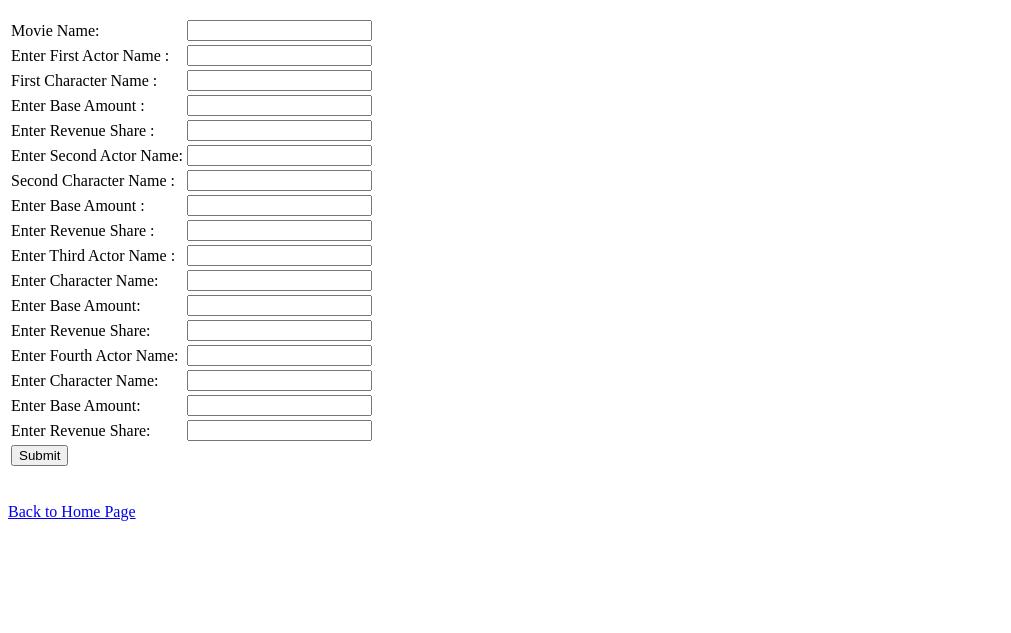
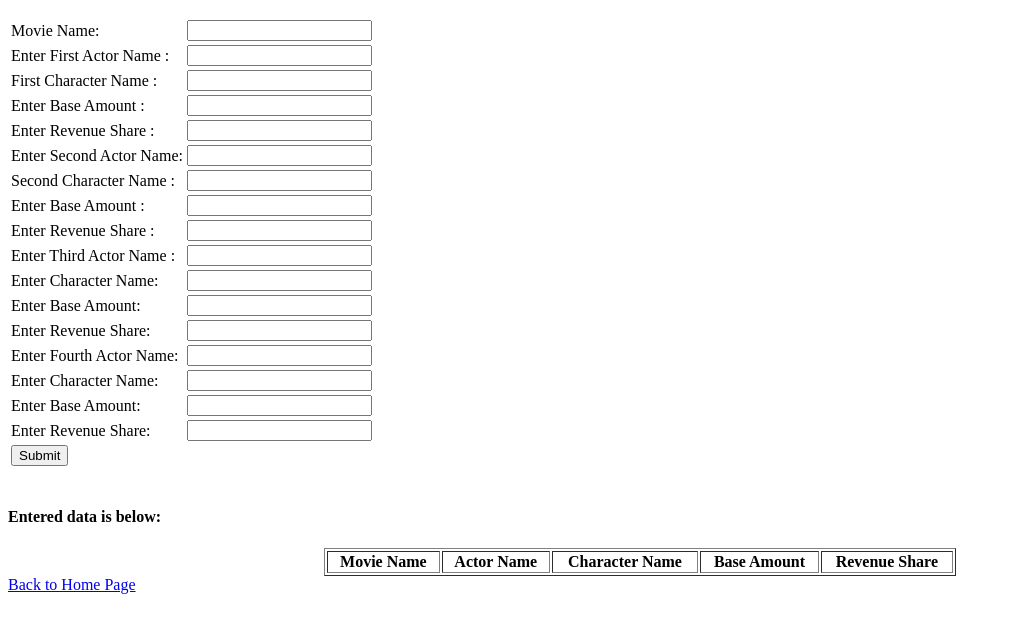
Before and after one commit to rashmipriya/HollywoodPortfolio, a PHP site: page /addcharactertomovie.php in a window 1280 px wide. Shown: the part 108-741 px from the top of the page, without its empty margins (0-1011 px from the left). Run offline with PHP 8.4, Linux system fonts and the light colour scheme; lists and menus that the app fills with data are empty.

Commit message:
Add files via upload

```diff
--- a/DAL.php
+++ b/DAL.php
@@ -2,6 +2,7 @@
 
    class DAL extends DBCONNECT {
 
+	  //below function calculates actor revenues.
 	  protected function getAllActorRevenue() {
 
 		    $sql = "SELECT ACTOR_NAME, SUM(BASE_AMOUNT) AS BASE_AMOUNT, SUM((CASE WHEN (MOVIE_REVENUE-MOVIE_BUDGET) > 0
@@ -13,6 +14,7 @@
 			return $this->executeQuery($sql);
 	  }
 
+	  //below function calculates Production Company Revenue.
 	  protected function getProductionCompanyRevenue(){
 
 		 $sql = "SELECT PRODUCTION_COMPANY_NAME, SUM(MOVIE_REVENUE) as Revenue,
@@ -23,6 +25,7 @@
 			return $this->executeQuery($sql);
 	  }
 
+	  //below function gets an actor's movies and base amount charged in each.
       protected function getActorInfo($actor_name){
 
 		$sql ="SELECT ACTOR_LIST.ACTOR_NAME AS ACTOR_NAME, MOVIE_NAME, BASE_AMOUNT from ACTOR_LIST LEFT JOIN
@@ -33,6 +36,7 @@
 	    return $this->executeQuery($sql);
 		}
 
+     //below function calculates number of lines and words in a script.
 	  protected function getScriptInfo(){
 
 	   $sql= "SELECT MOVIE_NAME, ACTOR_NAME, CHARACTER_NAME, LINES_IN_THE_MOVIE,
@@ -45,6 +49,7 @@
 	   return $this->executeQuery($sql);
 	  }
 
+	  //below function counts number of times a character's reference is made by other character.
 	  protected function getCharacterReferenceInfo(){
 
 	  $sql= "SELECT MOVIE_NAME, CHARACTER_NAME, SUM(round(CASE WHEN CHARACTER_NAME LIKE '% %' THEN((length(LINES_IN_THE_MOVIE)-
@@ -60,8 +65,13 @@
 	    return $this->executeQuery($sql);
 	  }
 
+     //function to execute a select query
 	 protected function executeQuery($sql){
 
+		if (!$this->connect()) {
+         die("Connection failed: " . mysqli_connect_error());
+        }
+		else{
 		$result = $this->connect()->query($sql);
 	    $numRows = $result->num_rows;
 
@@ -70,9 +80,11 @@
 		      $data[]=$row;
 		  }
 	    return $data;
-	  }
+	      }
+		}
 	 }
 
+	 //function to add an actor.
 	 public function addactor($actor_name) {
 
 			$sqltocheck ="SELECT ACTOR_NAME FROM ACTOR_LIST WHERE ACTOR_NAME='$actor_name'";
@@ -81,11 +93,17 @@
 				echo 'An Actor with same name already exists in the database. Please try a different name.'. "<br />";
 			}else{
 		    $sql = "INSERT INTO ACTOR_LIST(ACTOR_NAME) VALUES('$actor_name')";
+			if (!$this->connect()) {
+            die("Connection failed: " . mysqli_connect_error());
+            }else{
 			$this->connect()->query($sql);
-			echo("<script>alert('Data added successfully!')</script>");
+			echo("<script>alert('".$actor_name." was added successfully!')</script>");
             echo("<script>window.location = 'addactor.php';</script>");
 			}
+		}
 	  }
+
+	  //function to add movies to the database.
 	 public function addmovies($movie_name, $production_company_Id,$movie_budget,$movie_revenue) {
 
 			$sqltocheckproductionid ="SELECT PRODUCTION_COMPANY_ID FROM PRODUCTION_COMPANY WHERE PRODUCTION_COMPANY_ID='$production_company_Id'";
@@ -108,13 +126,17 @@
 			else{
 		    $sql = "INSERT INTO REVENUE_PER_MOVIE(`PRODUCTION_COMPANY_ID`, `MOVIE_NAME`, `MOVIE_BUDGET`, `MOVIE_REVENUE`)
 			        VALUES('$production_company_Id','$movie_name','$movie_budget','$movie_revenue')";
+					if (!$this->connect()) {
+            die("Connection failed: " . mysqli_connect_error());
+            }else{
 			$this->connect()->query($sql);
-			echo("<script>alert('Data added successfully!')</script>");
+			echo("<script>alert(' Movie Name: ".$movie_name." Production Id: ".$production_company_Id." Budget: ".$movie_budget." Revenue ".$movie_revenue." added successfully!')</script>");
             echo("<script>window.location = 'addmovies.php';</script>");
-
+			}
 			}
 	 }
 
+	 //function to add actors, characters, base amounts and revenues to the database.
 	 public function addmoviedetails($movie_name,$actors,$characters,$baseamounts,$revenues){
 		$sqltocheckmovie ="SELECT MOVIE_ID FROM REVENUE_PER_MOVIE WHERE MOVIE_NAME='$movie_name'";
 		$sqltocheckactors ="SELECT ACTOR_NAME FROM ACTOR_LIST WHERE ACTOR_NAME IN ('$actors[0]','$actors[1]','$actors[2]','$actors[3]')";
@@ -143,14 +165,35 @@
 			 $actor= $actorid['ACTOR_ID'];
              $sqltoinsertactorrevenuepermovie="INSERT INTO ACTOR_REVENUE_PER_MOVIE( `ACTOR_ID`,`MOVIE_ID`,`BASE_AMOUNT`,`REVENUE_SHARE`)
 			                                  VALUES ('$actor','$id','$baseamounts[$i]','$revenues[$i]')";
+			if (!$this->connect()) {
+            die("Connection failed: " . mysqli_connect_error());
+            }else{
 			 $this->connect()->query($sqltoinsertactorrevenuepermovie);
-			 $sqltoinsertcharacters="INSERT INTO MOVIE_CHARACTERS( `CHARACTER_NAME`,`ACTOR_ID`,`MOVIE_ID`)
+			}
+			$sqltoinsertcharacters="INSERT INTO MOVIE_CHARACTERS( `CHARACTER_NAME`,`ACTOR_ID`,`MOVIE_ID`)
 			                                  VALUES ('$characters[$i]','$actor','$id')";
-			 $this->connect()->query($sqltoinsertcharacters);
+			if (!$this->connect()) {
+            die("Connection failed: " . mysqli_connect_error());
+            }else{
+			$this->connect()->query($sqltoinsertcharacters);
 		    }
-            echo("<script>alert('All enteries were added successfully!')</script>");
-            echo("<script>window.location = 'addcharactertomovie.php';</script>");
-		}
+			}
+			for($i=0; $i < 4; $i ++){
+		        $actor_name = $actors[$i];
+				$character_name= $characters[$i];
+				$base_amount =$baseamounts[$i];
+				$revenue= $revenues[$i];
+				echo "<tr>";
+				echo "<th>$movie_name</th>";
+				echo "<th>$actor_name</th>";
+				echo "<th>$character_name</th>";
+				echo "<th>$base_amount</th>";
+				echo "<th>$revenue</th>";
+				echo "</tr>";
+			}
+	        }
+            //echo("<script>alert('All enteries were added successfully!')</script>");
+            //echo("<script>window.location = 'addcharactertomovie.php';</script>");
 		}
    }
 ?>
--- a/DATAVIEWER.php
+++ b/DATAVIEWER.php
@@ -1,4 +1,6 @@
 <?php
+
+   //this class is used to display data by select queries. This helps to separate the front end and back end functionalities.
 
    class DATAVIEWER extends DAL {
 
@@ -93,5 +95,6 @@
 	   }
 	  }
 	}
+
    }
 ?>
--- a/addcharactertomovie.php
+++ b/addcharactertomovie.php
@@ -39,6 +39,15 @@ include 'DAL.php';
 <tr><td><input type='submit' value="Submit"> <br/> <br/></td></tr>
 </table>
 </form>
+<h4>Entered data is below: </h4>
+<table width="100%" style="max-width:50%;" align="center" border="1px">
+    <tr>
+	    <th>Movie Name</th>
+	    <th>Actor Name</th>
+        <th>Character Name</th>
+		<th>Base Amount</th>
+		<th>Revenue Share</th>
+    </tr>
 <?php
 if($_SERVER["REQUEST_METHOD"] == "POST"){
 
```
